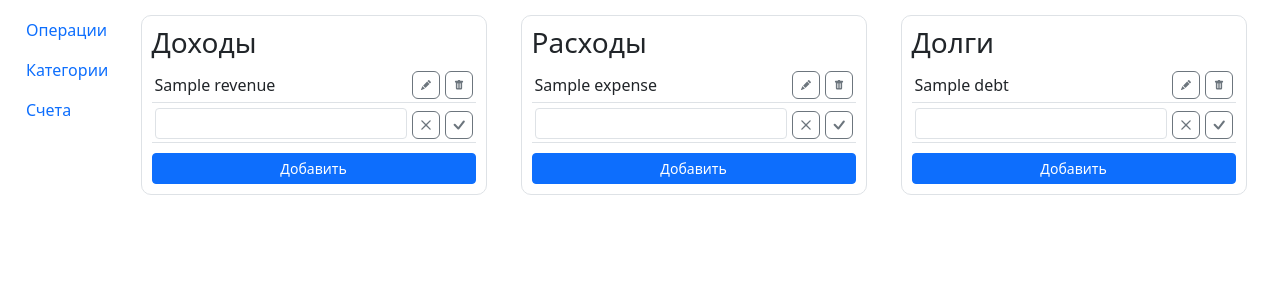
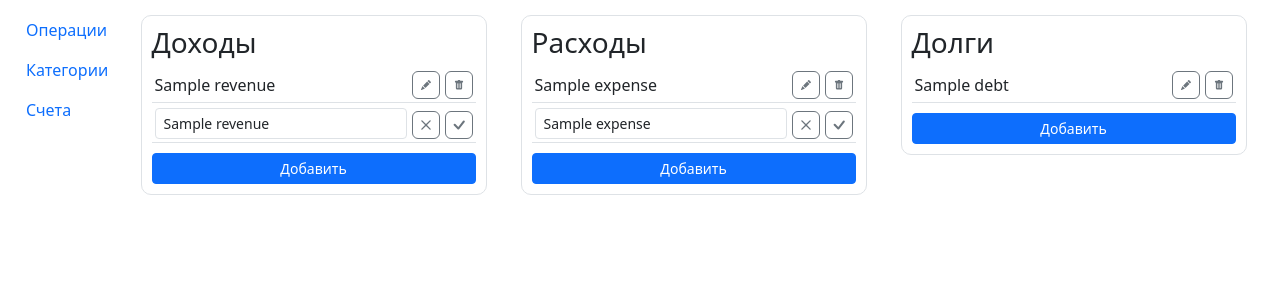
Before and after one commit to VWait/Finance, a Django app: template finance/logs/templates/logs/categories.html in a window 1280 px wide. Shown: the part 56-356 px from the top of the page. Run offline with Django 5.2, Linux system fonts and the light colour scheme; the template is opened without the code that fills it: most values are stand-ins (such as "Sample title", 1, 10 or a date in 2020); some libraries are stand-ins or nearby versions.

Commit message:
Исправить баг с отображением формы редактирования и проработать кнопку закрытия добавления

```diff
--- a/finance/logs/templates/logs/categories.html
+++ b/finance/logs/templates/logs/categories.html
@@ -32,7 +32,7 @@
                 <form class="d-none d-flex d-lg-flex flex-row align-items-center align-items-lg-center align-items-xl-end"
                       style="padding: 3px;border-bottom: 1px solid var(--bs-gray-300);margin-bottom: 5px;padding-top: 0px;"
                       id="revenue-form-{{ revenue.id }}">
-                    <input class="form-control form-control-sm" type="text">
+                    <input class="form-control form-control-sm" type="text" value="{{ revenue }}">
                     <button class="btn btn-outline-secondary" type="button"
                             style="margin-left: 5px;padding: 2px;font-size: 0px;"
                             onclick="cancelEdit('revenue', {{ revenue.id }})">
@@ -57,14 +57,16 @@
                         <form class="d-flex d-lg-flex flex-row align-items-center justify-content-lg-end align-items-lg-center"
                               style="padding-top: 10px;"><input class="form-control form-control-sm"
                                                                 type="text">
-                            <button class="btn btn-outline-secondary" type="button"
-                                    style="margin-left: 5px;padding: 2px;font-size: 0px;">
+                            <a class="btn btn-outline-secondary"
+                               style="margin-left: 5px;padding: 2px;font-size: 0px;"
+                               data-bs-toggle="collapse" aria-expanded="false"
+                               aria-controls="revenue-collapse" href="#revenue-collapse" role="button">
                                 <svg xmlns="http://www.w3.org/2000/svg" width="1em" height="1em"
                                      fill="currentColor" viewBox="0 0 16 16" class="bi bi-x"
                                      style="font-size: 22px;font-weight: bold;">
                                     <path d="M4.646 4.646a.5.5 0 0 1 .708 0L8 7.293l2.646-2.647a.5.5 0 0 1 .708.708L8.707 8l2.647 2.646a.5.5 0 0 1-.708.708L8 8.707l-2.646 2.647a.5.5 0 0 1-.708-.708L7.293 8 4.646 5.354a.5.5 0 0 1 0-.708z"></path>
                                 </svg>
-                            </button>
+                            </a>
                             <button class="btn btn-outline-secondary" type="button"
                                     style="margin-left: 5px;padding: 2px;font-size: 0px;">
                                 <svg xmlns="http://www.w3.org/2000/svg" width="1em" height="1em"
@@ -107,7 +109,7 @@
                 <form class="d-none d-flex d-lg-flex flex-row align-items-center align-items-lg-center align-items-xl-end"
                       style="padding: 3px;border-bottom: 1px solid var(--bs-gray-300);margin-bottom: 5px;padding-top: 0px;"
                       id="expense-form-{{ expense.id }}">
-                    <input class="form-control form-control-sm" type="text">
+                    <input class="form-control form-control-sm" type="text" value="{{ expense }}">
                     <button class="btn btn-outline-secondary" type="button"
                             style="margin-left: 5px;padding: 2px;font-size: 0px;"
                             onclick="cancelEdit('expense', {{ expense.id }})">
@@ -132,14 +134,16 @@
                         <form class="d-flex d-lg-flex flex-row align-items-center justify-content-lg-end align-items-lg-center"
                               style="padding-top: 10px;"><input class="form-control form-control-sm"
                                                                 type="text">
-                            <button class="btn btn-outline-secondary" type="button"
-                                    style="margin-left: 5px;padding: 2px;font-size: 0px;">
+                            <a class="btn btn-outline-secondary"
+                               style="margin-left: 5px;padding: 2px;font-size: 0px;"
+                               data-bs-toggle="collapse" aria-expanded="false"
+                               aria-controls="expense-collapse" href="#expense-collapse" role="button">
                                 <svg xmlns="http://www.w3.org/2000/svg" width="1em" height="1em"
                                      fill="currentColor" viewBox="0 0 16 16" class="bi bi-x"
                                      style="font-size: 22px;font-weight: bold;">
                                     <path d="M4.646 4.646a.5.5 0 0 1 .708 0L8 7.293l2.646-2.647a.5.5 0 0 1 .708.708L8.707 8l2.647 2.646a.5.5 0 0 1-.708.708L8 8.707l-2.646 2.647a.5.5 0 0 1-.708-.708L7.293 8 4.646 5.354a.5.5 0 0 1 0-.708z"></path>
                                 </svg>
-                            </button>
+                            </a>
                             <button class="btn btn-outline-secondary" type="button"
                                     style="margin-left: 5px;padding: 2px;font-size: 0px;">
                                 <svg xmlns="http://www.w3.org/2000/svg" width="1em" height="1em"
@@ -179,10 +183,10 @@
                         </svg>
                     </button>
                 </div>
-                <form class="d-none d-flex d-lg-flex flex-row align-items-center align-items-lg-center align-items-xl-end"
+                <form class="d-flex d-lg-flex flex-row align-items-center align-items-lg-center align-items-xl-end d-none d-lg-none"
                       style="padding: 3px;border-bottom: 1px solid var(--bs-gray-300);margin-bottom: 5px;padding-top: 0px;"
                       id="debt-form-{{ debt.id }}">
-                    <input class="form-control form-control-sm" type="text">
+                    <input class="form-control form-control-sm" type="text" value="{{ debt }}">
                     <button class="btn btn-outline-secondary" type="button"
                             style="margin-left: 5px;padding: 2px;font-size: 0px;"
                             onclick="cancelEdit('debt', {{ debt.id }})">
@@ -207,14 +211,16 @@
                         <form class="d-flex d-lg-flex flex-row align-items-center justify-content-lg-end align-items-lg-center"
                               style="padding-top: 10px;"><input class="form-control form-control-sm"
                                                                 type="text">
-                            <button class="btn btn-outline-secondary" type="button"
-                                    style="margin-left: 5px;padding: 2px;font-size: 0px;">
+                            <a class="btn btn-outline-secondary"
+                               style="margin-left: 5px;padding: 2px;font-size: 0px;"
+                               data-bs-toggle="collapse" aria-expanded="false"
+                               aria-controls="debt-collapse" href="#debt-collapse" role="button">
                                 <svg xmlns="http://www.w3.org/2000/svg" width="1em" height="1em"
                                      fill="currentColor" viewBox="0 0 16 16" class="bi bi-x"
                                      style="font-size: 22px;font-weight: bold;">
                                     <path d="M4.646 4.646a.5.5 0 0 1 .708 0L8 7.293l2.646-2.647a.5.5 0 0 1 .708.708L8.707 8l2.647 2.646a.5.5 0 0 1-.708.708L8 8.707l-2.646 2.647a.5.5 0 0 1-.708-.708L7.293 8 4.646 5.354a.5.5 0 0 1 0-.708z"></path>
                                 </svg>
-                            </button>
+                            </a>
                             <button class="btn btn-outline-secondary" type="button"
                                     style="margin-left: 5px;padding: 2px;font-size: 0px;">
                                 <svg xmlns="http://www.w3.org/2000/svg" width="1em" height="1em"
@@ -234,11 +240,15 @@
     function edit(entityName, entityId) {
         document.getElementById(entityName + '-' + entityId).classList.add('d-none');
         document.getElementById(entityName + '-form-' + entityId).classList.remove('d-none');
+        document.getElementById(entityName + '-' + entityId).classList.add('d-lg-none');
+        document.getElementById(entityName + '-form-' + entityId).classList.remove('d-lg-none');
     }
 
     function cancelEdit(entityName, entityId) {
         document.getElementById(entityName + '-form-' + entityId).classList.add('d-none');
         document.getElementById(entityName + '-' + entityId).classList.remove('d-none');
+        document.getElementById(entityName + '-form-' + entityId).classList.add('d-lg-none');
+        document.getElementById(entityName + '-' + entityId).classList.remove('d-lg-none');
     }
 </script>
 {% endblock %}
```
